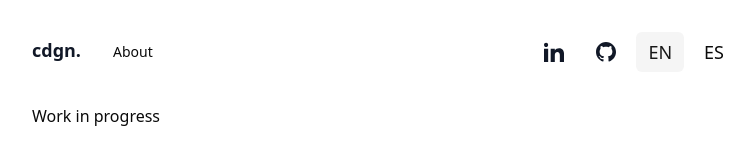
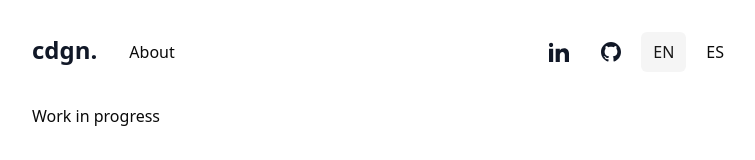
Before and after one commit to cdgn-coding/cdgn.website, a Next.js app: page /en/blog in a window 1280 px wide. Shown: the top 160 px of the page, without its empty margins (256-1011 px from the left). Built offline with nearby package versions, Linux system fonts and the light colour scheme.

Commit message:
improve text sizes

```diff
--- a/app/[locale]/layout.tsx
+++ b/app/[locale]/layout.tsx
@@ -45,7 +45,7 @@ export default function RootLayout({
           <div className="antialiased max-w-3xl flex flex-col mx-auto px-8 pb-12">
             <header className="flex flex-row items-center py-8">
               <section className="relative -top-0.5">
-                <Link className="text-lg font-bold text-gray-900" href="/">
+                <Link className="text-2xl font-bold text-gray-900" href="/">
                   cdgn.
                 </Link>
               </section>
--- a/app/[locale]/page.tsx
+++ b/app/[locale]/page.tsx
@@ -8,7 +8,9 @@ export async function generateMetadata({params: {locale}} : {params: {locale: st
     const t = await getTranslations({locale, namespace: 'About'});
 
     return {
+        // @ts-ignore
         title: t('pageTitle'),
+        // @ts-ignore
         description: t('pageDescription'),
     };
 }
@@ -67,11 +69,11 @@ export default function About() {
             </section>
             <section className="flex flex-col">
                 {Object.keys(companies).map((company) => (
-                    <section className="flex flex-row my-4" key={company}>
-                        <div className="inline-flex text-gray-600 flex-wrap min-w-fit text-lg">
+                    <section className="flex md:flex-row md:my-4 flex-col" key={company}>
+                        <div className="inline-flex text-gray-600 flex-wrap min-w-fit text-lg mt-6 md:mt-0">
                             {t(`experience.${company}.date`)}
                         </div>
-                        <div className="flex flex-col ml-6">
+                        <div className="flex flex-col md:ml-6">
                             <div className="text-gray-900 text-lg font-medium">
                                 <Link href={companies[company].website}>
                                 <span className="flex flex-row items-center">
--- a/src/components/navigation/Navigation.tsx
+++ b/src/components/navigation/Navigation.tsx
@@ -20,8 +20,8 @@ export default function Navigation({ className, options }: { className?: string,
           {options.map((option) => (
               <NavigationMenuItem key={option.name}>
               <Link href={option.href} legacyBehavior passHref>
-                <NavigationMenuLink className={navigationMenuTriggerStyle()}>
-                  {option.name}
+                <NavigationMenuLink className={`${navigationMenuTriggerStyle()}`}>
+                  <span className="text-base">{option.name}</span>
                 </NavigationMenuLink>
               </Link>
             </NavigationMenuItem>
--- a/src/components/ui/LanguageSelector.tsx
+++ b/src/components/ui/LanguageSelector.tsx
@@ -12,7 +12,7 @@ const LanguageSelector = ({languages, className}: { languages: string[], classNa
             {languages.map((language) => (
                 <Link href={`/${language}`} key={language}>
                     <Toggle aria-label={`Toggle ${language}`} pressed={language === locale}>
-                        <span className="text-lg uppercase">{language}</span>
+                        <span className="text-base uppercase">{language}</span>
                     </Toggle>
                 </Link>
             ))}
```
